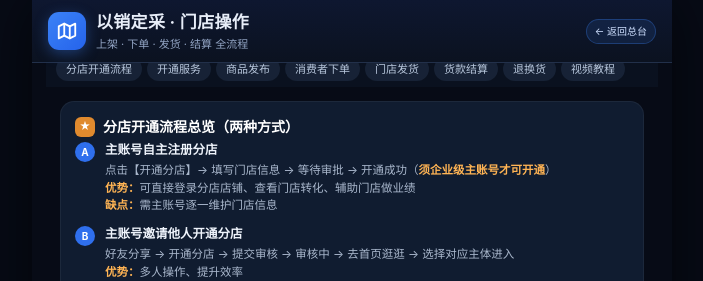
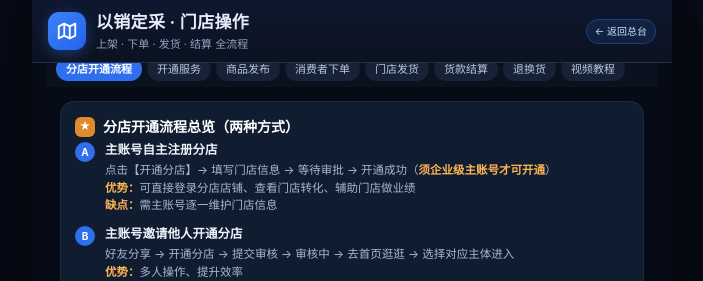
Before and after one commit to pipi1359/gjt-workbench-merged, a plain HTML site: page xiandai.html in a window 1280 px wide. Both pictures are taken after a click on the link "分店开通流程". Shown: the top 281 px of the page, without its empty margins (288-991 px from the left). Drawn offline with Linux system fonts and the light colour scheme.

Commit message:
add: xiandai.html

```diff
--- a/xiandai.html
+++ b/xiandai.html
@@ -738,7 +738,10 @@ function mdScroll(id){
   var top=el.getBoundingClientRect().top - main.getBoundingClientRect().top + main.scrollTop - 24;
   main.scrollTo({top:Math.max(top,0),behavior:'smooth'});
   var nav=document.querySelectorAll('.mnav a');
-  for(var i=0;i<nav.length;i++){nav[i].className='';}
+  for(var i=0;i<nav.length;i++){
+    var oc=nav[i].getAttribute('onclick')||'';
+    nav[i].className = oc.indexOf("'"+id+"'")>-1 ? 'on' : '';
+  }
 }
 </script>
 </body>
```
